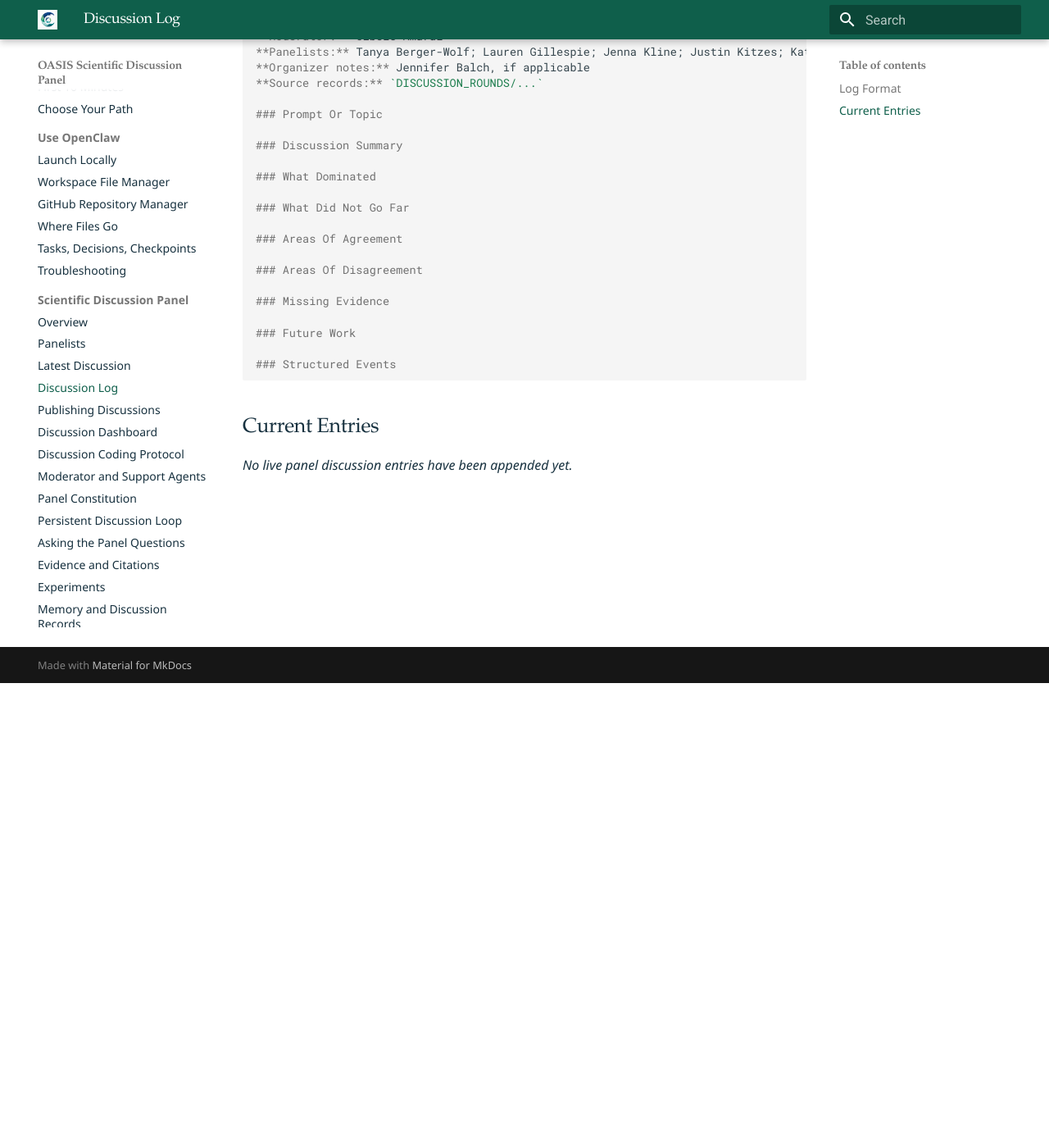
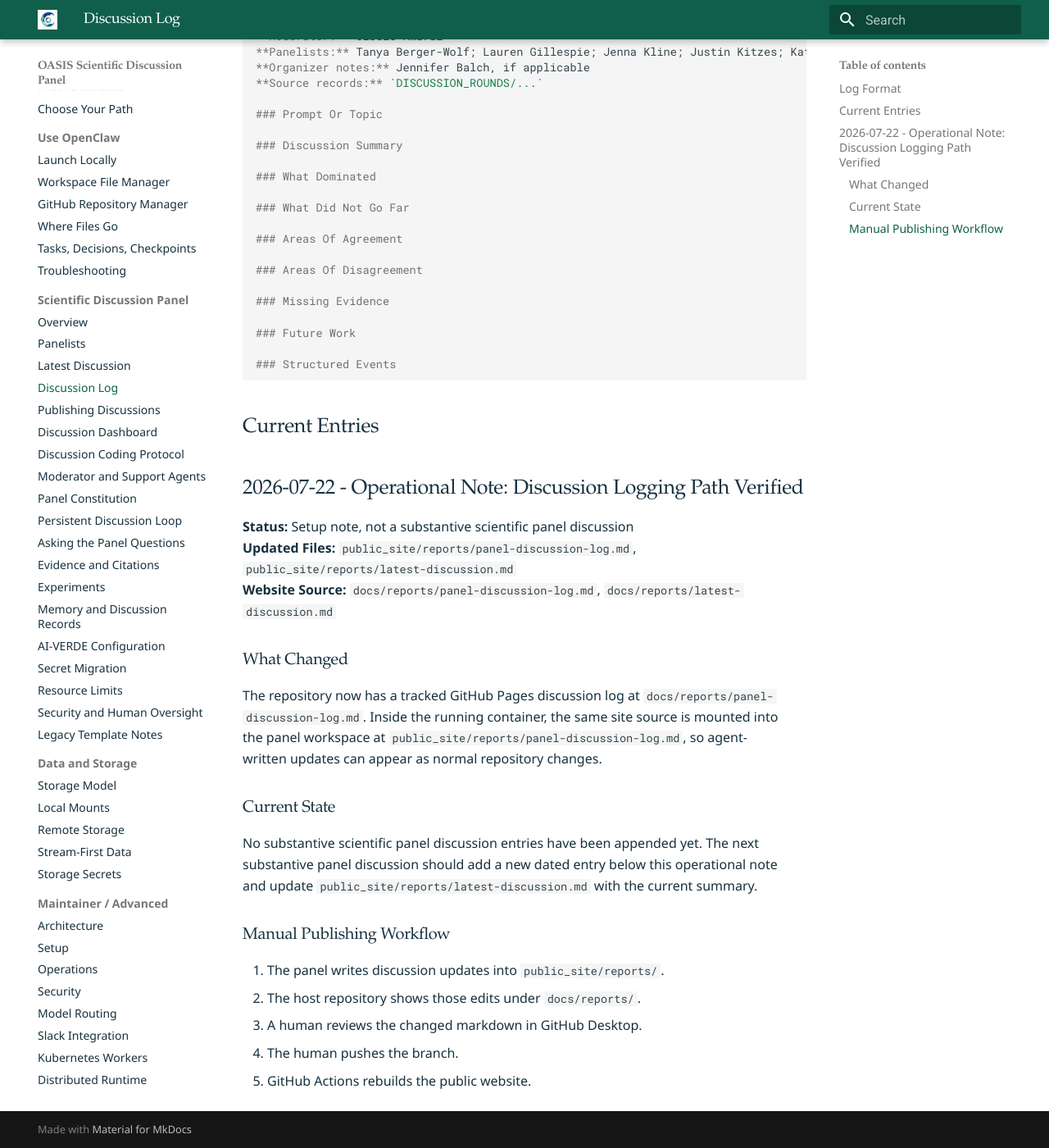
Before and after one commit to CU-ESIIL/science_discussion_panel_simulation, an MkDocs documentation site: the page built from docs/reports/panel-discussion-log.md, in a window 1280 px wide and 1400 px high, scrolled down 567 px. Shown: the whole window at 82% size. Built offline with MkDocs 1.6.1 and Material for MkDocs 9.7.7, drawn with Linux system fonts in a browser that asks for light colours.

Commit message:
panel log 1

```diff
--- a/docs/reports/panel-discussion-log.md
+++ b/docs/reports/panel-discussion-log.md
@@ -46,4 +46,24 @@
 
 ## Current Entries
 
-_No live panel discussion entries have been appended yet._
+## 2026-07-22 - Operational Note: Discussion Logging Path Verified
+
+**Status:** Setup note, not a substantive scientific panel discussion
+**Updated Files:** `public_site/reports/panel-discussion-log.md`, `public_site/reports/latest-discussion.md`
+**Website Source:** `docs/reports/panel-discussion-log.md`, `docs/reports/latest-discussion.md`
+
+### What Changed
+
+The repository now has a tracked GitHub Pages discussion log at `docs/reports/panel-discussion-log.md`. Inside the running container, the same site source is mounted into the panel workspace at `public_site/reports/panel-discussion-log.md`, so agent-written updates can appear as normal repository changes.
+
+### Current State
+
+No substantive scientific panel discussion entries have been appended yet. The next substantive panel discussion should add a new dated entry below this operational note and update `public_site/reports/latest-discussion.md` with the current summary.
+
+### Manual Publishing Workflow
+
+1. The panel writes discussion updates into `public_site/reports/`.
+2. The host repository shows those edits under `docs/reports/`.
+3. A human reviews the changed markdown in GitHub Desktop.
+4. The human pushes the branch.
+5. GitHub Actions rebuilds the public website.
```
